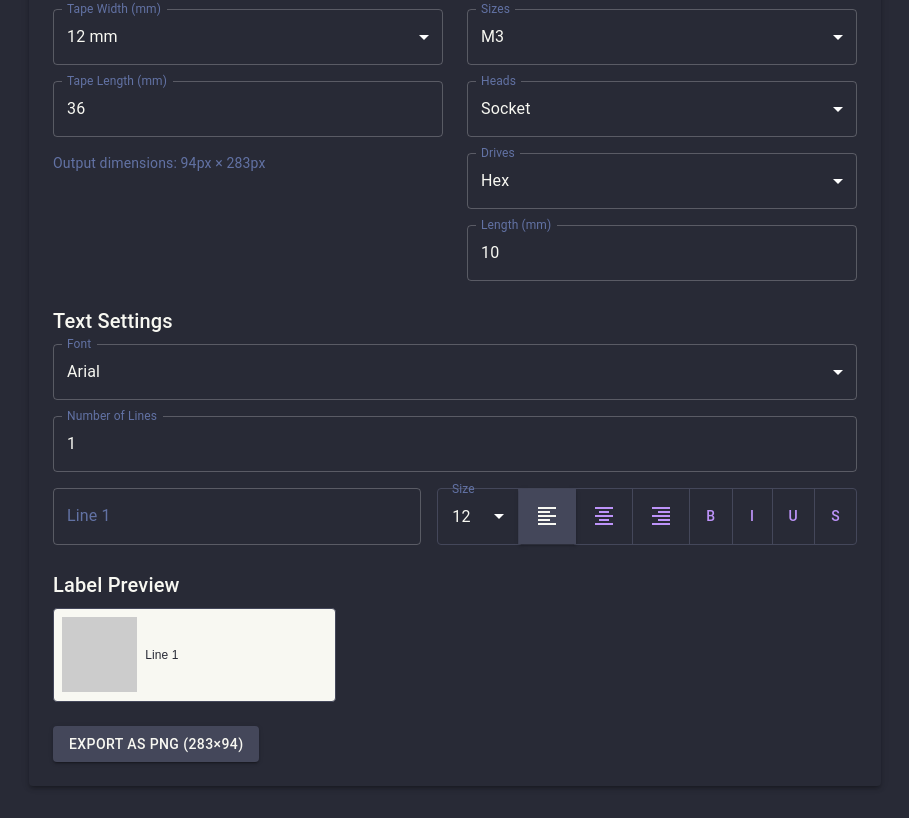
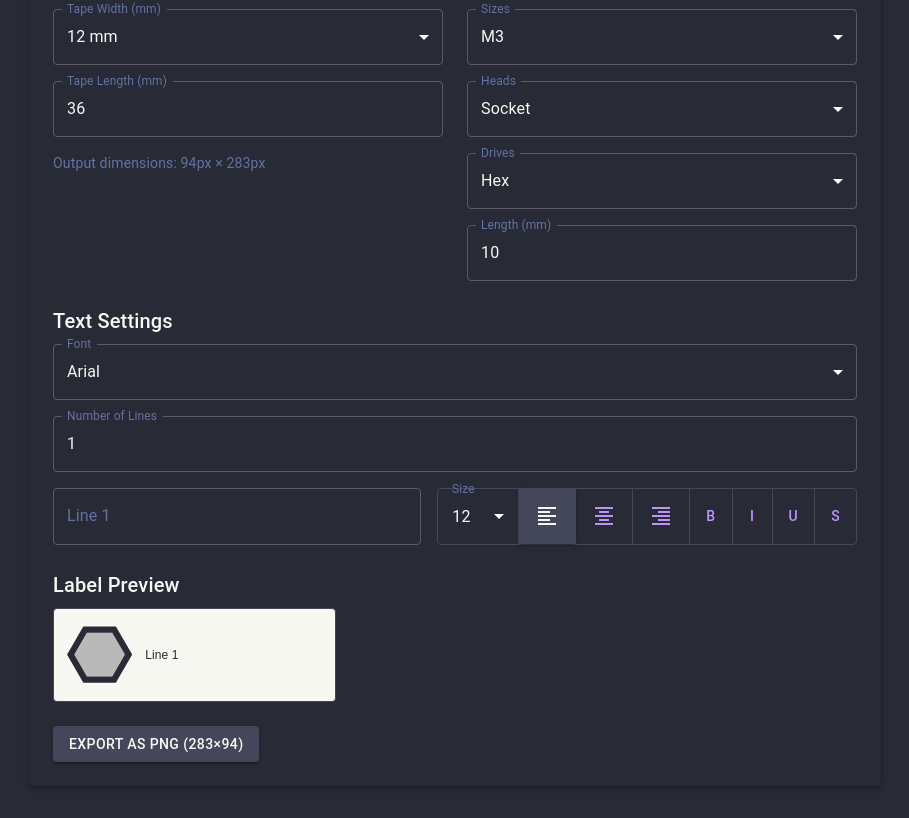
Before and after one commit to jyoo030/gridfinity-label-maker, a React (Create React App) app: page / in a window 1280 px wide. Shown: the part 276-1094 px from the top of the page, without its empty margins (185-1094 px from the left). Built offline with nearby package versions, Linux system fonts and the light colour scheme.

Commit message:
Add basic icons

```diff
--- a/src/components/LabelMaker.js
+++ b/src/components/LabelMaker.js
@@ -13,6 +13,11 @@ import {
 import FormatAlignLeftIcon from '@mui/icons-material/FormatAlignLeft';
 import FormatAlignCenterIcon from '@mui/icons-material/FormatAlignCenter';
 import FormatAlignRightIcon from '@mui/icons-material/FormatAlignRight';
+import TripOriginIcon from '@mui/icons-material/TripOrigin';
+import HexagonOutlinedIcon from '@mui/icons-material/HexagonOutlined';
+import AddCircleOutlinedIcon from '@mui/icons-material/AddCircleOutlined';
+import RemoveCircleIcon from '@mui/icons-material/RemoveCircle';
+import HexagonTwoToneIcon from '@mui/icons-material/HexagonTwoTone';
 import { toPng } from 'html-to-image';
 import { calculatePixelDimensions } from '../utils/calculations';
 
@@ -28,6 +33,29 @@ const fonts = ['Arial', 'Roboto', 'Helvetica', 'Times New Roman'];
 const tapeWidthOptions = [6, 9, 12, 18, 24, 36];
 
 const fontSizeOptions = [6, 7, 8, 9, 10, 11, 12, 14, 16, 18, 20, 22, 24, 26, 28, 36, 48, 72];
+
+// Add a function to get the correct icon component
+const getIconComponent = (iconType, drive) => {
+  switch (iconType) {
+    case 'Washers':
+      return <TripOriginIcon sx={{ width: '100%', height: '100%' }} />;
+    case 'Nuts':
+      return <HexagonOutlinedIcon sx={{ width: '100%', height: '100%' }} />;
+    case 'Screws':
+      switch (drive) {
+        case 'Phillips':
+          return <AddCircleOutlinedIcon sx={{ width: '100%', height: '100%' }} />;
+        case 'Flat Head':
+          return <RemoveCircleIcon sx={{ width: '100%', height: '100%' }} />;
+        case 'Hex':
+          return <HexagonTwoToneIcon sx={{ width: '100%', height: '100%' }} />;
+        default:
+          return null;
+      }
+    default:
+      return null;
+  }
+};
 
 function LabelMaker() {
   const [config, setConfig] = useState({
@@ -526,11 +554,16 @@ function LabelMaker() {
               sx={{
                 width: dimensions.width * 0.8,
                 height: dimensions.width * 0.8,
-                bgcolor: '#ccc',
+                display: 'flex',
+                alignItems: 'center',
+                justifyContent: 'center',
                 mr: 1,
-                flexShrink: 0
+                flexShrink: 0,
+                color: '#282a36', // Set icon color to match text
               }}
-            />
+            >
+              {getIconComponent(config.icon.type, config.icon.drive)}
+            </Box>
           )}
           <Box sx={{ display: 'flex', flexDirection: 'column', width: '100%' }}>
             {config.text.lineContents.map((line, index) => (
```
